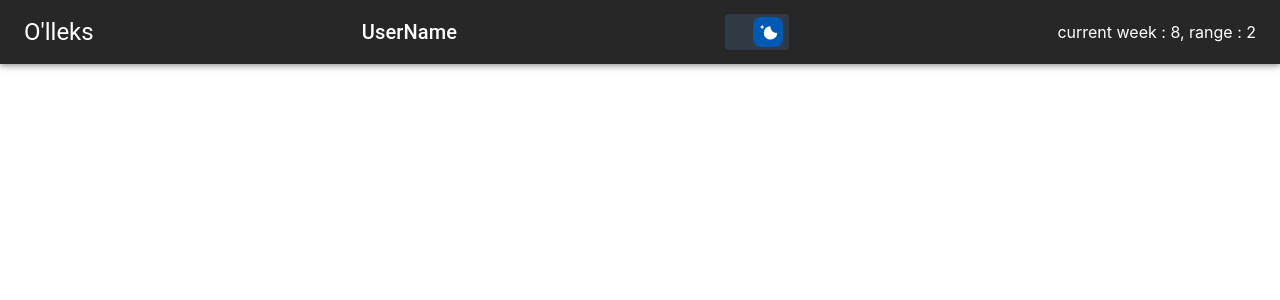
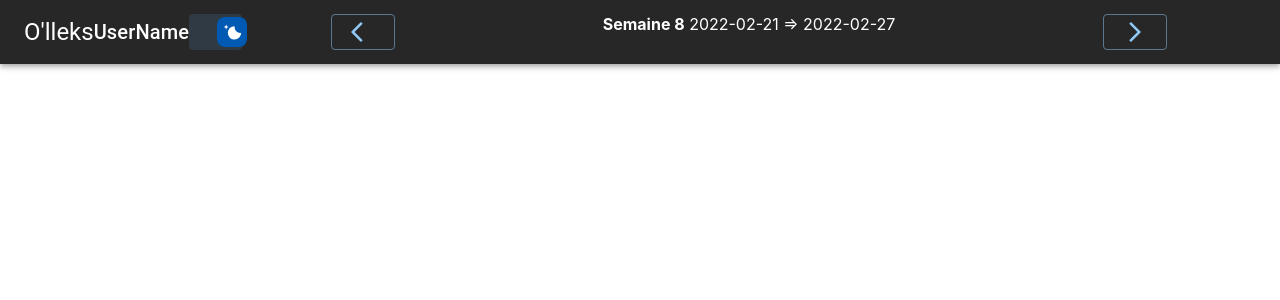
Before and after one commit to JordaneDEVEMY/Graduation_Project_MVP, a React (Create React App) app in the folder client/: page / in a window 1280 px wide. Shown: the top 300 px of the page. Built offline with nearby package versions, Linux system fonts and the light colour scheme.

Commit message:
add prev and next buttons

```diff
--- a/client/src/components/SelectWeek/SelectWeek.js
+++ b/client/src/components/SelectWeek/SelectWeek.js
@@ -1,47 +1,51 @@
-/* eslint-disable guard-for-in */
-/* eslint-disable no-restricted-syntax */
-import React from 'react';
+import React, { useState } from 'react';
+import Button from '@mui/material/Button';
+import ArrowBackIosIcon from '@mui/icons-material/ArrowBackIos';
+import ArrowForwardIosIcon from '@mui/icons-material/ArrowForwardIos';
+import Grid from '@mui/material/Grid';
 import PropTypes from 'prop-types';
 import utils from '../../utils';
 import './selectweek.scss';
 
 function SelectWeek({
-  range,
   date,
 }) {
-  const dateString = date || utils.dateFunctions.getDate().format('YYYY-MM-DD');
-  console.log(dateString);
+  const [week, setWeek] = useState(utils.dateFunctions.getWeek(date));
 
-  const week = utils.dateFunctions.getWeek(dateString);
+  const handlePrevButton = () => {
+    const lastMonday = week.prev.dates[0];
+    setWeek(utils.dateFunctions.getWeek(lastMonday));
+  };
 
-  // for (const type of ['prevs', 'nexts']) {
-  //   for (let i = 0; i < range; i += 1) {
-  //     let week;
-
-  //     if (type === 'prevs') {
-  //       week = weeks.current - (i + 1);
-  //     } else {
-  //       week = weeks.current + (i + 1);
-  //     }
-  //     weeks[type].push(week);
-  //   }
-  // }
-
-  console.log(week);
+  const handleNextButton = () => {
+    const nextMonday = week.next.dates[0];
+    setWeek(utils.dateFunctions.getWeek(nextMonday));
+  };
 
   return (
-    <p>
-      {`current week : ${week.current.num}, range : ${range}`}
-    </p>
+    <Grid container spacing={2}>
+      <Grid item xs>
+        <Button variant="outlined" onClick={handlePrevButton}>
+          <ArrowBackIosIcon />
+        </Button>
+      </Grid>
+      <Grid item xs={6}>
+        <strong>{`Semaine ${week.current.num}`}</strong>
+        {` ${week.current.dates[0]} => ${week.current.dates[6]}`}
+      </Grid>
+      <Grid item xs>
+        <Button variant="outlined" onClick={handleNextButton}>
+          <ArrowForwardIosIcon />
+        </Button>
+      </Grid>
+    </Grid>
   );
 }
 
 SelectWeek.propTypes = {
-  date: PropTypes.number,
-  range: PropTypes.number,
+  date: PropTypes.string,
 };
 SelectWeek.defaultProps = {
-  date: undefined,
-  range: 2,
+  date: utils.dateFunctions.getDate().format('YYYY-MM-DD'),
 };
 export default React.memo(SelectWeek);
--- a/client/src/utils/dateFunctions.js
+++ b/client/src/utils/dateFunctions.js
@@ -22,7 +22,7 @@ const dateFunctions = {
    * @param {string} dateString - A string date eg. 'YYYY-MM-DD'
    * @returns {object} week Next week.
    * @returns {object} week.num Next week number.
-   * @returns {object} week.pages Next week dates.
+   * @returns {object} week.dates Next week dates.
    */
   getNextWeek: (dateString) => {
     const date = dateFunctions.getDate(dateString);
@@ -30,7 +30,7 @@ const dateFunctions = {
 
     return {
       num: date.add(7, 'day').isoWeek(),
-      pages: dateFunctions.getWeekDates(nextDateString),
+      dates: dateFunctions.getWeekDates(nextDateString),
     };
   },
 
@@ -40,13 +40,13 @@ const dateFunctions = {
    * @returns {object} week Week infos.
    * @returns {object} week.current Current week.
    * @returns {object} week.current.num Current week number.
-   * @returns {object} week.current.pages Current week dates.
+   * @returns {object} week.current.dates Current week dates.
    * @returns {object} week.next Next week.
    * @returns {object} week.next.num Next week number.
-   * @returns {object} week.next.pages Next week dates.
+   * @returns {object} week.next.dates Next week dates.
    * @returns {object} week.prev Prev week.
    * @returns {object} week.prev.num Prev week number.
-   * @returns {object} week.prev.pages Prev week dates.
+   * @returns {object} week.prev.dates Prev week dates.
    */
   getWeek: (dateString) => ({
     prev: dateFunctions.getPrevWeek(dateString),
@@ -81,7 +81,7 @@ const dateFunctions = {
       const dayNum = date.get('d');
       const subtract = dayNum === 0 ? 6 : (dayNum - 1);
 
-      dates.push(`${date.subtract(subtract, 'day').add(i, 'day').format('DD MMM YYYY')}`);
+      dates.push(`${date.subtract(subtract, 'day').add(i, 'day').format('YYYY-MM-DD')}`);
     }
 
     return dates;
@@ -92,7 +92,7 @@ const dateFunctions = {
    * @param {string} dateString - A string date eg. 'YYYY-MM-DD'
    * @returns {object} week Prev week.
    * @returns {object} week.num Prev week number.
-   * @returns {object} week.pages Prev week dates.
+   * @returns {object} week.dates Prev week dates.
    */
   getPrevWeek: (dateString) => {
     const date = dateFunctions.getDate(dateString);
@@ -100,7 +100,7 @@ const dateFunctions = {
 
     return {
       num: date.subtract(7, 'day').isoWeek(),
-      pages: dateFunctions.getWeekDates(prevDateString),
+      dates: dateFunctions.getWeekDates(prevDateString),
     };
   },
 };
```
